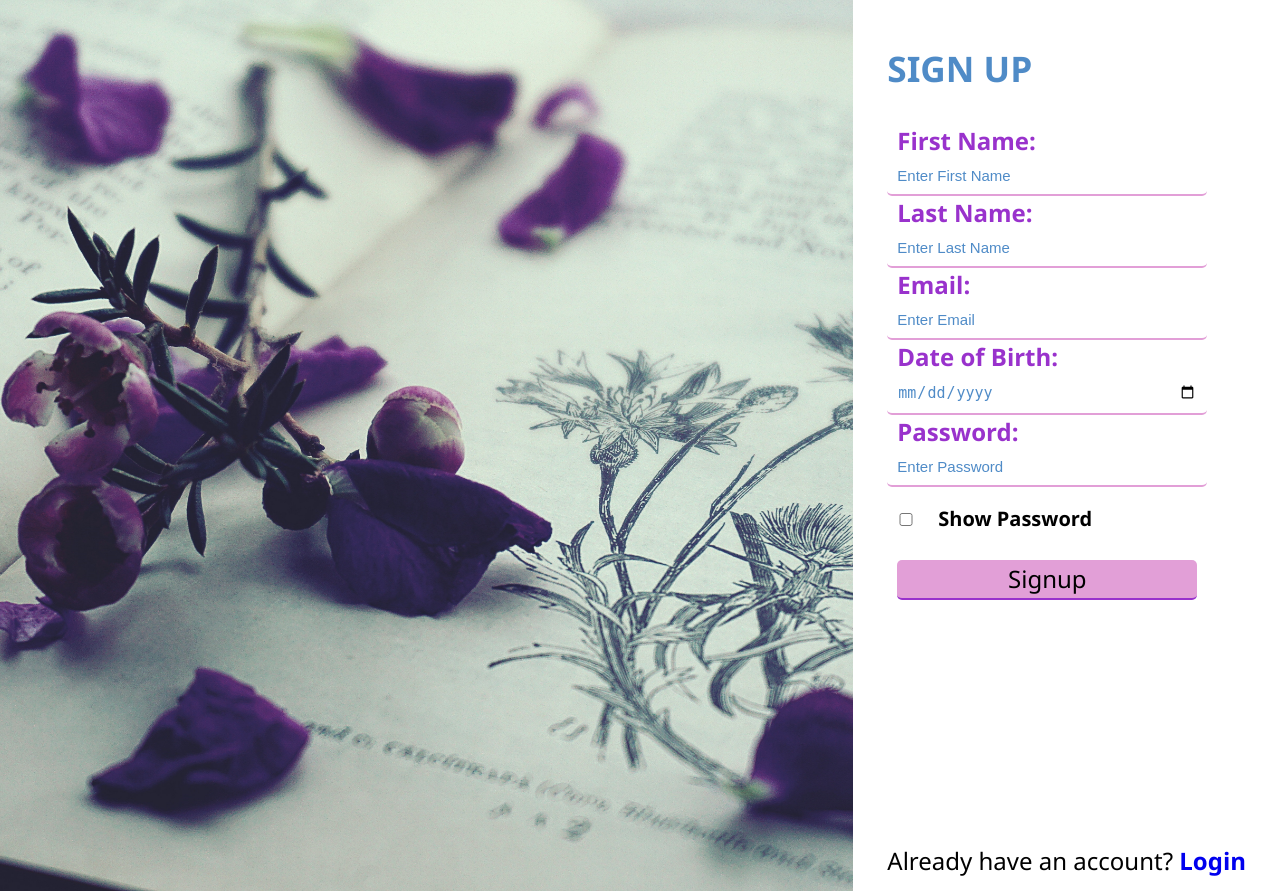
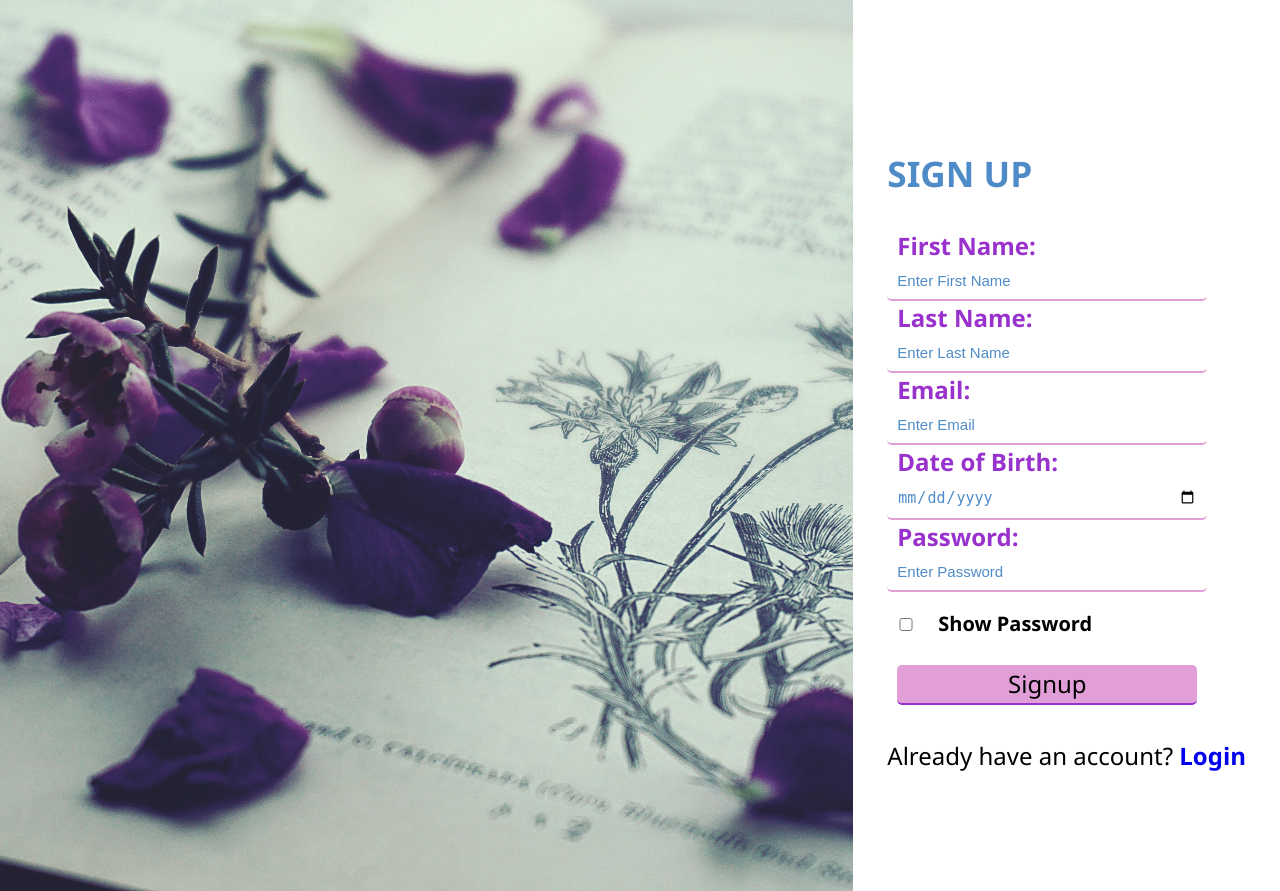
Before and after one commit to Priscilla-Odame/bookly, a Django app: page /register/ in a window 1280 px wide. Run offline with Django 3.2, Linux system fonts and the light colour scheme.

Commit message:
edit media screens orientation

```diff
--- a/app/static/css/main.css
+++ b/app/static/css/main.css
@@ -124,8 +124,7 @@
     }
 
 @media screen and (orientation: landscape) {
-
-    .login{margin-top: 216px; float:right;}
+    .login{margin-top: 6px; float:right;}
     }
 
 /*
```
